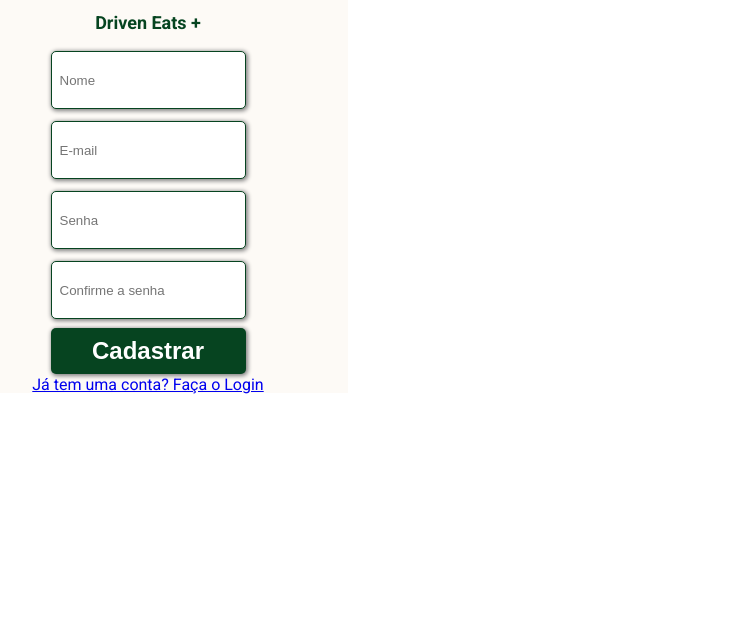
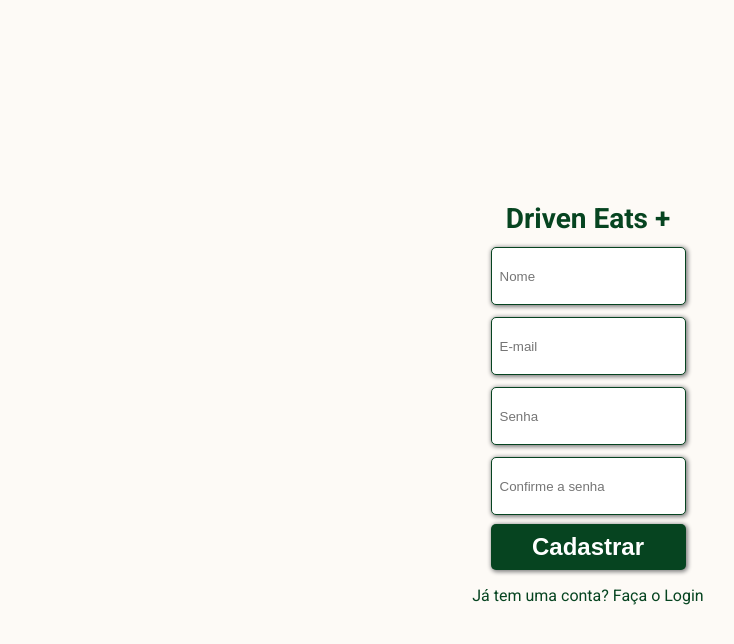
Before and after one commit to savioferraz/projeto14-boot-store-front, a React (Create React App) app: page /sign-up in a window 1280 px wide. Shown: the top 644 px of the page, without its empty margins (52-786 px from the left). Built offline with nearby package versions, Linux system fonts and the light colour scheme.

Commit message:
correção e adequação do estilo.

```diff
--- a/src/components/Chart/Chart.js
+++ b/src/components/Chart/Chart.js
@@ -112,15 +112,18 @@ export default function Chart() {
   );
 }
 const TitleWrapper = styled.div`
-  z-index: 1;
+
   position: relative;
-  top: 40px;
+  top: 60px;
   left: 0;
+  padding-bottom: 18px;
   text-align: center;
   font-family: "Roboto";
   font-weight: 400;
   font-size: 30px;
   margin: 3% auto;
+  color: #064420;
+  background-color: #fdfaf6;
 `;
 const ContentWrapper = styled.div`
   width: 400px;
@@ -130,6 +133,7 @@ const ContentWrapper = styled.div`
   overflow: auto;
   position: relative;
   top: 30px;
+  background-color: #fdfaf6;
 `;
 
 const ProductWrapper = styled.div`
@@ -141,12 +145,13 @@ const ProductWrapper = styled.div`
   border: 1px solid lightgray;
   border-radius: 10px;
   padding: 5px;
-  background-color: #fafafa;
+  background-color:  #e4efe7;
   h4 {
     font-size: 17px;
     padding: 1px 4px;
     border: 1px solid gray;
     border-radius: 2px;
+    background-color: white;
   }
 
   div {
@@ -193,11 +198,15 @@ const TextWrapper = styled.div`
   justify-content: center;
   text-align: center;
   flex-direction: column;
+  background-color: #fdfaf6;
+
   p {
     font-family: "Roboto";
     font-weight: 300;
-    color: black;
+    color: #064420;
     font-size: 30px;
+    margin-top: 20%;
+    margin-bottom: 25px;
   }
 `;
 
@@ -206,9 +215,9 @@ const HomeButtonWrapper = styled.div`
     margin-top: 10px;
     padding: 10px;
     width: 250px;
-    color: grey;
+    color: white;
     font-size: 20px;
-    background-color: #fafafa;
+    background-color:  #064420;
     font-family: "Roboto";
     border: 1px dotted darkgrey;
     border-radius: 50px;
@@ -221,7 +230,7 @@ const FinalizePurchaseButton = styled.div`
   display: flex;
   justify-content: center;
   position: fixed;
-  bottom: 40px;
+  bottom: 60px;
   left: 0;
 
   button {
@@ -230,10 +239,11 @@ const FinalizePurchaseButton = styled.div`
     font-weight: 700;
     text-align: center;
     margin: 0 auto;
-
+    color: white;
     margin: auto 0;
-    border: 2px solid gray;
+    border: 2px solid  #064420;
     padding: 10px;
     border-radius: 20px;
+    background-color:  #064420;
   }
 `;
--- a/src/components/Chart/ChartFooter.js
+++ b/src/components/Chart/ChartFooter.js
@@ -16,8 +16,8 @@ export default function ChartFooter({total}) {
 
 const Wrapper = styled.footer`
   width: 400px;
-  height: 32px;
-  background-color: #000000;
+  height: 50px;
+  background-color: #064420;
   color: #ffffff;
   position: fixed;
   bottom: 0;
--- a/src/components/Chart/ChartModal.js
+++ b/src/components/Chart/ChartModal.js
@@ -22,7 +22,7 @@ export default function ChartModal({ total, onClick }) {
     <ModalWrapper>
       <TextWrapper>
         <div>
-          <ion-icon name="close-circle-outline" onClick={onClick}></ion-icon>
+          <ion-icon name="close-circle" onClick={onClick}></ion-icon>
           <h1>
             Compra no valor total de: <p>R${total}</p>
           </h1>
@@ -54,12 +54,11 @@ const ModalWrapper = styled.body`
     height: 40%;
     border-radius: 40px;
     border: 2px solid lightgray;
-    background-color: white;
-
     display: flex;
     flex-direction: column;
     align-items: center;
     justify-content: center;
+    background-color: #fdfaf6;
   }
 
 
@@ -73,35 +72,38 @@ const TextWrapper = styled.div`
 
   }
   ion-icon {
-    color: gray;
+    color: #064420;
     font-size: 35px;
     position: relative;
     bottom: 15px;
     left: 120px;
+
   }
   h1 {
     font-family: "Roboto";
-    font-weight: 500;
+    font-weight: 600;
     font-size: 20px;
     text-align: center;
     position: relative;
     bottom: 0;
+    color: #064420;
   }
   p {
     padding-top: 10px;
-    color: darkgrey;
+    color: #064420;
     font-size: 25px;
-    font-weight: 500;
+    font-weight: 700;
   }
 `;
 const ButtonWrapper = styled.div`
  button{
-    background-color: lightgray;
+    background-color: #064420;
     font-family: "Roboto";
     font-size: 20px;
     padding: 10px 20px;
     border-radius: 40px;
     border: 1px solid gray;
+    color :white;
 
  }
 `;
--- a/src/components/Chart/ShippingMessage.js
+++ b/src/components/Chart/ShippingMessage.js
@@ -18,7 +18,10 @@ export default function ShippingMessage() {
         console.log(err);
       });
   }
-  return <TextWrapper>Frete para <span> {userAddress} </span>- Grátis!</TextWrapper>;
+  return ( <TextWrapper> Frete gráitis para o seu endereço</TextWrapper>
+    //   Frete para <span> {userAddress} </span>- Grátis!
+
+  );
 }
 
 const TextWrapper = styled.div`
@@ -26,15 +29,13 @@ const TextWrapper = styled.div`
   color: black;
   text-align: center;
   margin: 0 auto;
-  position: relative;
-  top: 50px;
+  position: fixed;
+  bottom: 120px;
   left: 0;
-  margin: auto 10%;
+  margin: auto 05%;
 
   span {
     font-style: italic;
     color: darkblue;
-
   }
-
 `;
--- a/src/components/ItemCard/ItemCard.js
+++ b/src/components/ItemCard/ItemCard.js
@@ -18,7 +18,7 @@ const Wraped = styled.div`
   flex-direction: column;
   border-radius: 4px;
   border: 1px solid lightgray;
-  box-shadow: 2px 2px 4px 1px grey;
+  box-shadow: 2px 2px 4px 1px gray;
   margin: 12px;
   background-color: #e4efe7;
   color: #064420;
--- a/src/components/Login/Login.js
+++ b/src/components/Login/Login.js
@@ -52,13 +52,26 @@ export default function Login() {
 const Wraped = styled.div`
   background-color: #fdfaf6;
   width: 100%;
+  height: 100%;
   display: flex;
   flex-direction: column;
   align-items: center;
+  justify-content: center;
+  margin: auto;
+  position: fixed;
+  top: 0;
+  left: 0;
+
+  a{
+    margin-top: 15px;
+    color: #064420;
+    text-decoration: none;
+
+  }
   h1 {
     color: #064420;
     font-weight: 700;
-    font-size: 18px;
+    font-size: 21px;
     line-height: 21px;
     margin: 12px;
   }
--- a/src/components/SignUp/SignUp.js
+++ b/src/components/SignUp/SignUp.js
@@ -67,15 +67,28 @@ export default function SignUp() {
 const Wraped = styled.div`
   background-color: #fdfaf6;
   width: 100%;
+  height: 100%;
   display: flex;
   flex-direction: column;
   align-items: center;
+  justify-content: center;
   margin: auto;
+  position: fixed;
+  top: 0;
+  left: 0;
+
+  a{
+    margin-top: 15px;
+    color: #064420;
+    text-decoration: none;
+
+  }
   h1 {
     color: #064420;
     font-weight: 700;
-    font-size: 18px;
+    font-size: 28px;
     line-height: 21px;
     margin: 12px;
   }
+
 `;
```
